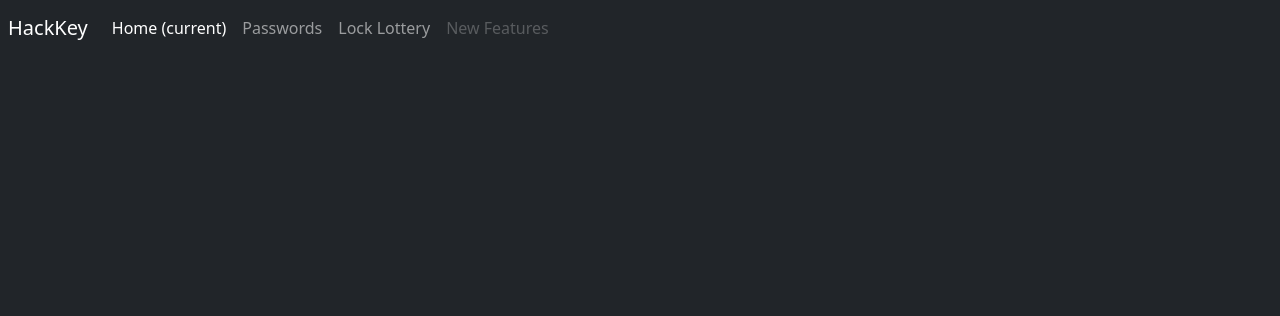
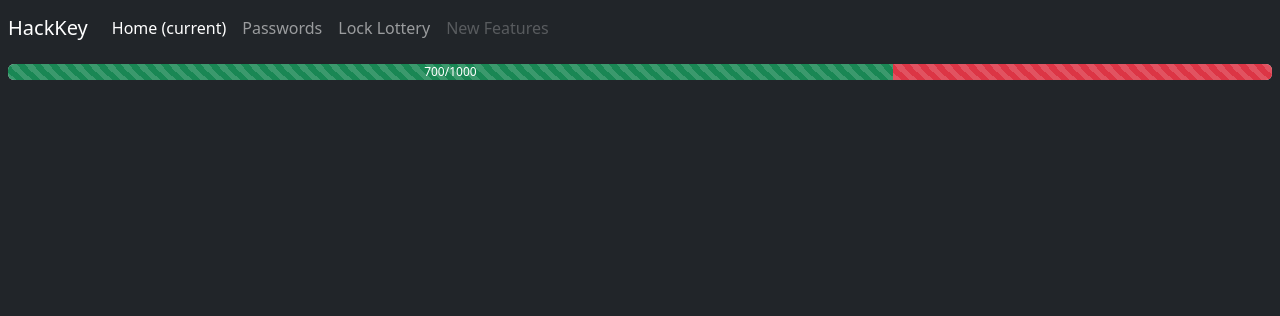
Before and after one commit to danbates1452/hackkey, a Django app: page / in a window 1280 px wide. Shown: the top 316 px of the page. Run offline with Django 5.2, Linux system fonts and the light colour scheme; some libraries are stand-ins or nearby versions.

Commit message:
add xp bar

```diff
--- a/hackkey/hackkey/templates/index.html
+++ b/hackkey/hackkey/templates/index.html
@@ -51,6 +51,16 @@ bg-warning
     </div>
   </nav>
 
+  <div class="wrapper p-2">
+    <div class="progress">
+    <div class="progress-bar bg-success progress-bar-striped active" role="progressbar" aria-value-now="{{progress_val}}" aria-valuemin="0" aria-valuemax="100" style="width: {{progress_val}}%">
+    {{xp}}/{{xp_to_level_up}}
+    </div>
+    <div class="progress-bar bg-danger progress-bar-striped" role="progressbar" aria-value-now="{{remaining_progress_val}}" style="width: {{remaining_progress_val}}%"></div>
+  </div>
+  </div>
+
+
   <div class="wrapper">
     {% block content %}
     {% endblock %}
```
